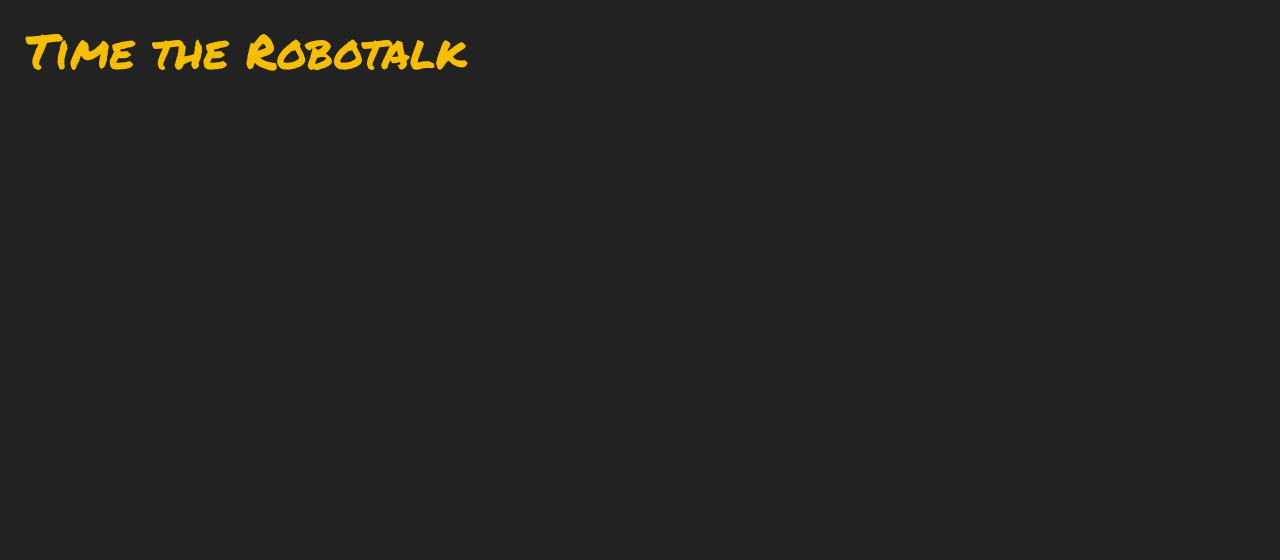
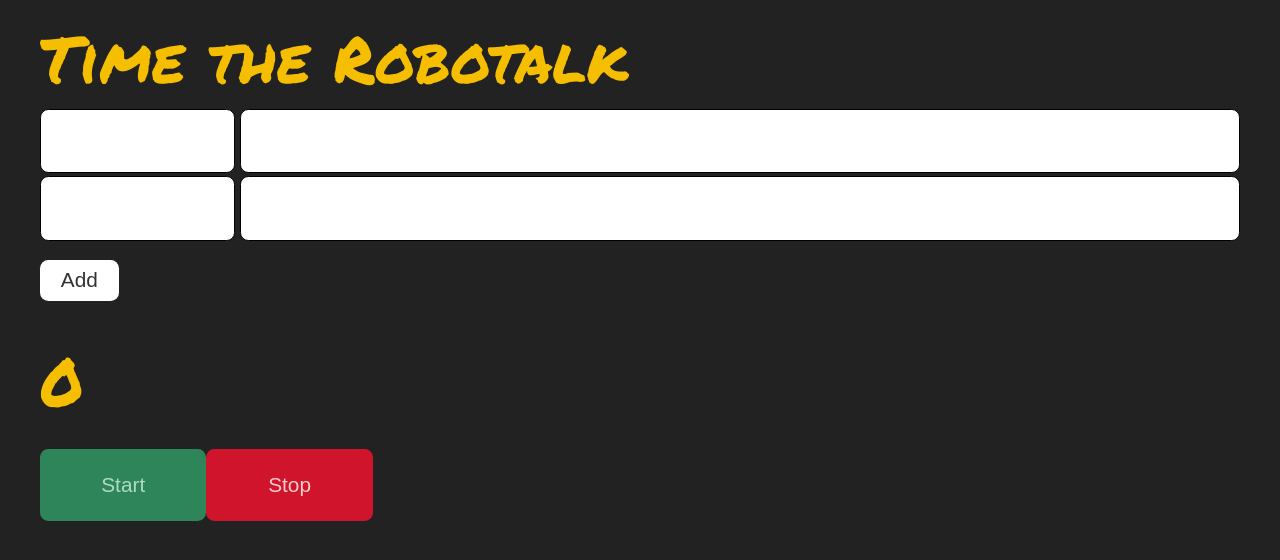
Before and after one commit to misztijanos/Robotalk, a React (Create React App) app: page / in a window 1280 px wide. Shown: the top 560 px of the page. Built offline with nearby package versions, Linux system fonts and the light colour scheme.

Commit message:
added basic jsx + css

```diff
--- a/src/App.css
+++ b/src/App.css
@@ -1,17 +1,83 @@
 @import url("https://fonts.googleapis.com/css2?family=Permanent+Marker&display=swap");
 :root {
   --dark-yellow: #f6be00;
+  --dark-green: #2f855a;
+  --light-green: #aedac4;
+  --dark-red: #cf142b;
+  --light-red: #ffcccb;
 }
 body {
   background: #222;
+  font-family: Arial, sans-serif;
 }
+
+button {
+  line-height: 1em;
+  padding: 0.5em 1em;
+  border-radius: 0.4em;
+  border: none;
+  cursor: pointer;
+  color: #333;
+  font-size: 1.3em;
+  font-style: bold;
+  background: white;
+  margin-top: 2vh;
+}
+
 .container {
   margin: auto;
-  max-width: 1500px;
+  max-width: 1200px;
   padding: 2%;
 }
-.headline {
+.headline,
+.timer {
   font-family: "Permanent Marker", cursive;
-  font-size: 3em;
+  font-size: 4em;
   color: var(--dark-yellow);
+  margin-bottom: 0.3em;
 }
+
+.phrase {
+  margin-bottom: 0.2em;
+  display: flex;
+}
+.num-input,
+.text-input {
+  height: 2em;
+  padding: 0.5em;
+  border: 1px solid black;
+  border-radius: 0.4em;
+  color: #333;
+  font-size: 1.3em;
+  font-style: bold;
+  background: white;
+}
+
+.num-input {
+  margin-right: 0.4vw;
+  min-width: 3em;
+  flex-basis: 15%;
+}
+
+.text-input {
+  flex-basis: 85%;
+}
+
+.timer {
+  margin-top: 6vh;
+}
+
+button.start,
+button.stop {
+  line-height: 2.5em;
+  width: 8em;
+}
+button.start {
+  color: var(--light-green);
+  background: var(--dark-green);
+}
+
+button.stop {
+  color: var(--light-red);
+  background: var(--dark-red);
+}
--- a/src/App.js
+++ b/src/App.js
@@ -4,6 +4,20 @@ function App() {
   return (
     <div className="container">
       <h1 className="headline">Time the Robotalk</h1>
+      <div className="phrases">
+        <div className="phrase">
+          <input className="num-input" type="number" />
+          <input className="text-input" type="text" />
+        </div>
+        <div className="phrase">
+          <input className="num-input" type="number" />
+          <input className="text-input" type="text" />
+        </div>
+      </div>
+      <button>Add</button>
+      <h1 className="timer">0</h1>
+      <button className="start">Start</button>
+      <button className="stop">Stop</button>
     </div>
   );
 }
```
